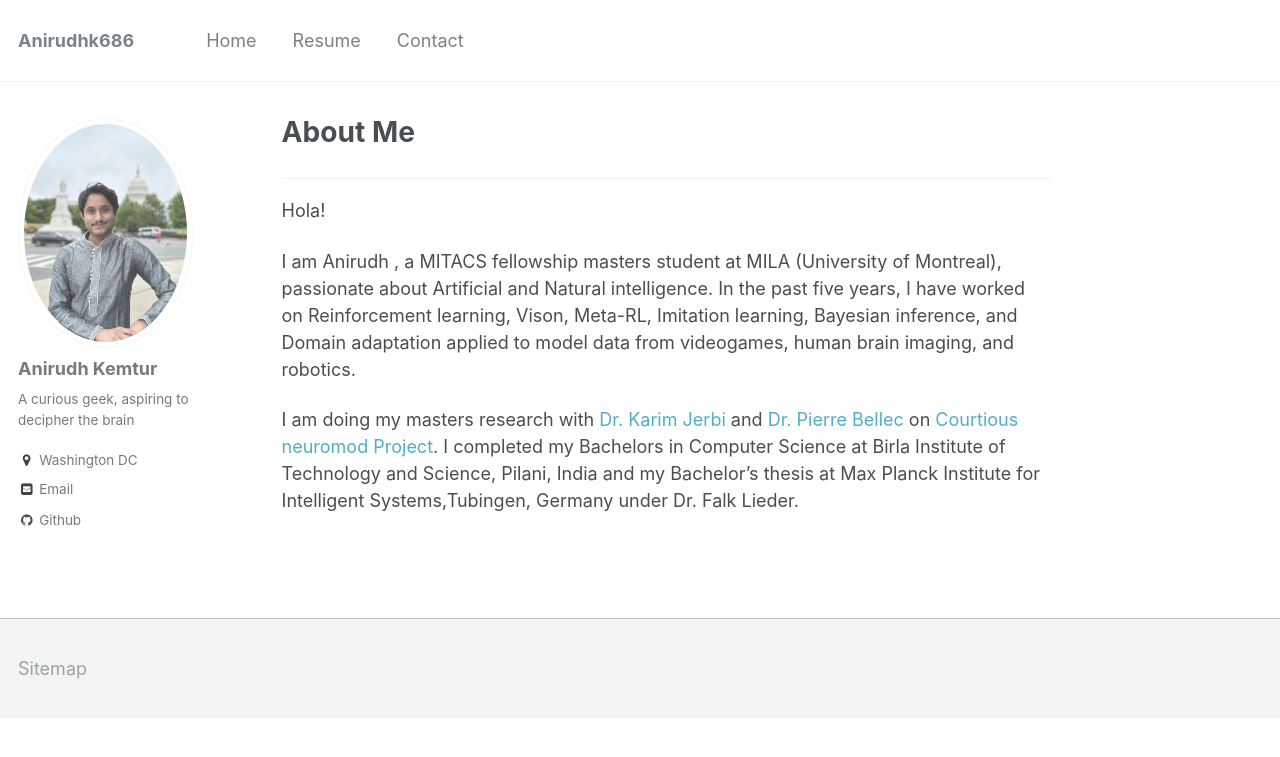
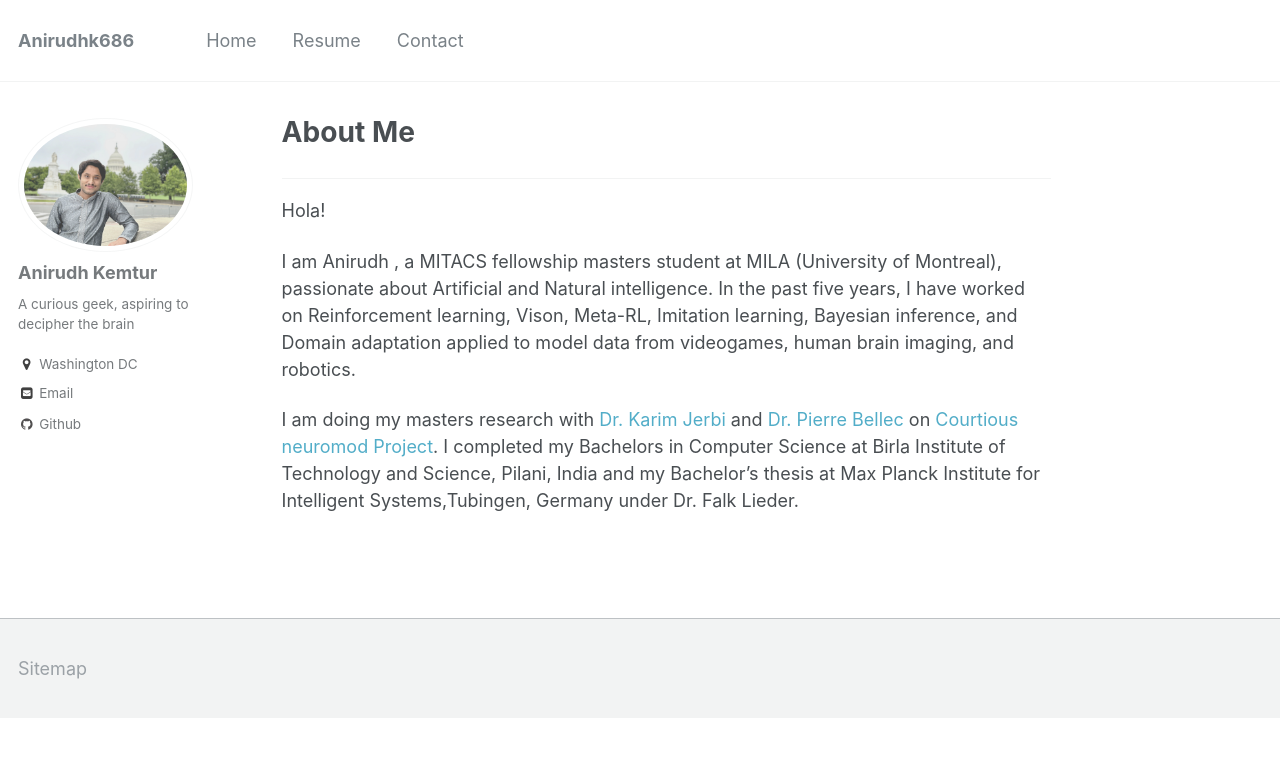
Before and after one commit to anirudhk686/anirudhk686.github.io, a Jekyll site: the page built from _pages/about.md, in a window 1280 px wide. Shown: the top 757 px of the page. Built offline with Jekyll 4.4.1, drawn with Linux system fonts in a browser that asks for light colours.

Commit message:
Update _config.yml

```diff
--- a/_config.yml
+++ b/_config.yml
@@ -79,7 +79,7 @@ analytics:
 # Site Author
 author:
   name             : "Anirudh Kemtur"
-  avatar           : "IMG_0174.jpg"
+  avatar           : "IMG_01646.jpg"
   bio              : "A curious geek, aspiring to decipher the brain"
   location         : "Washington DC"
   employer         :
```
